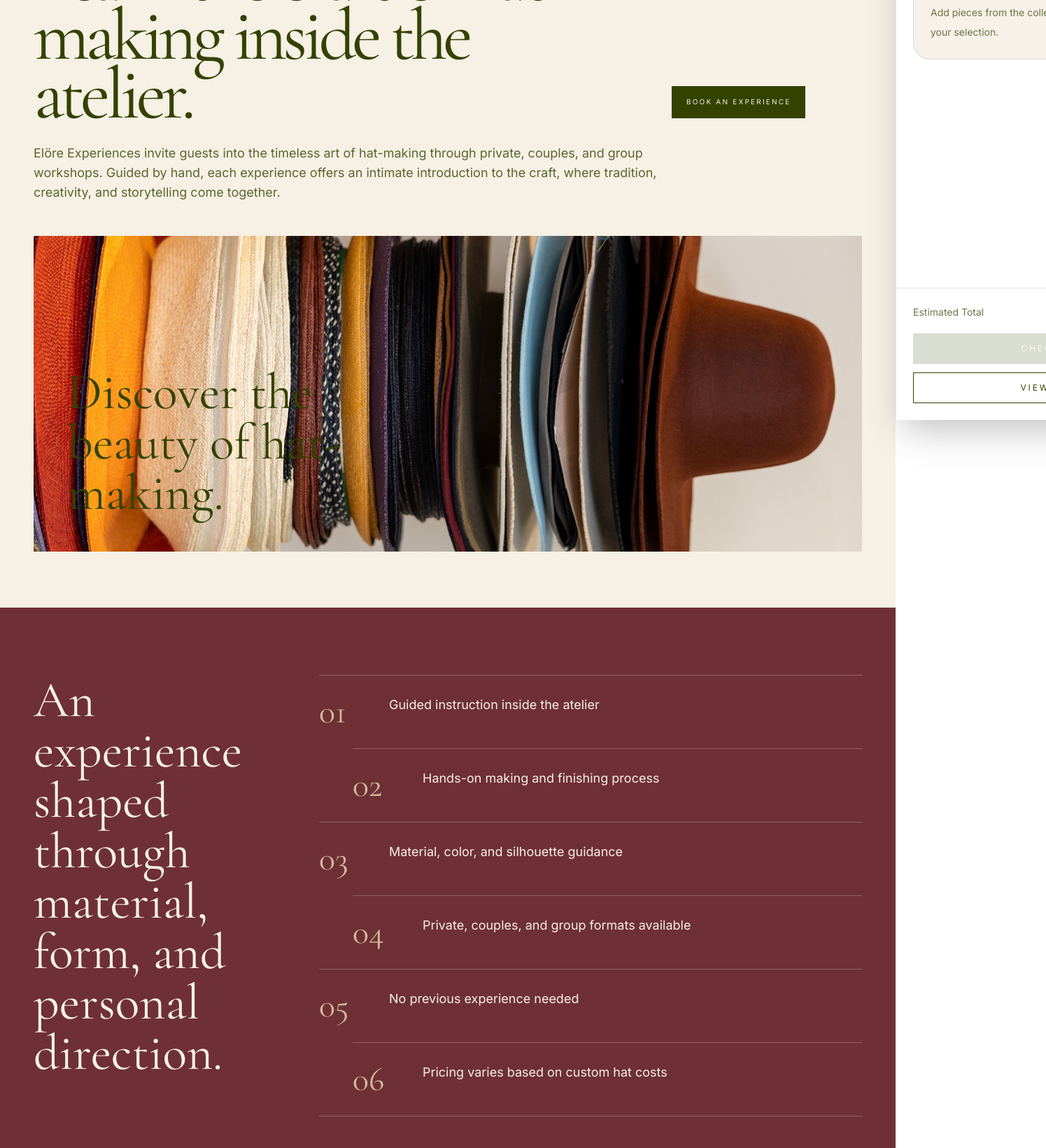
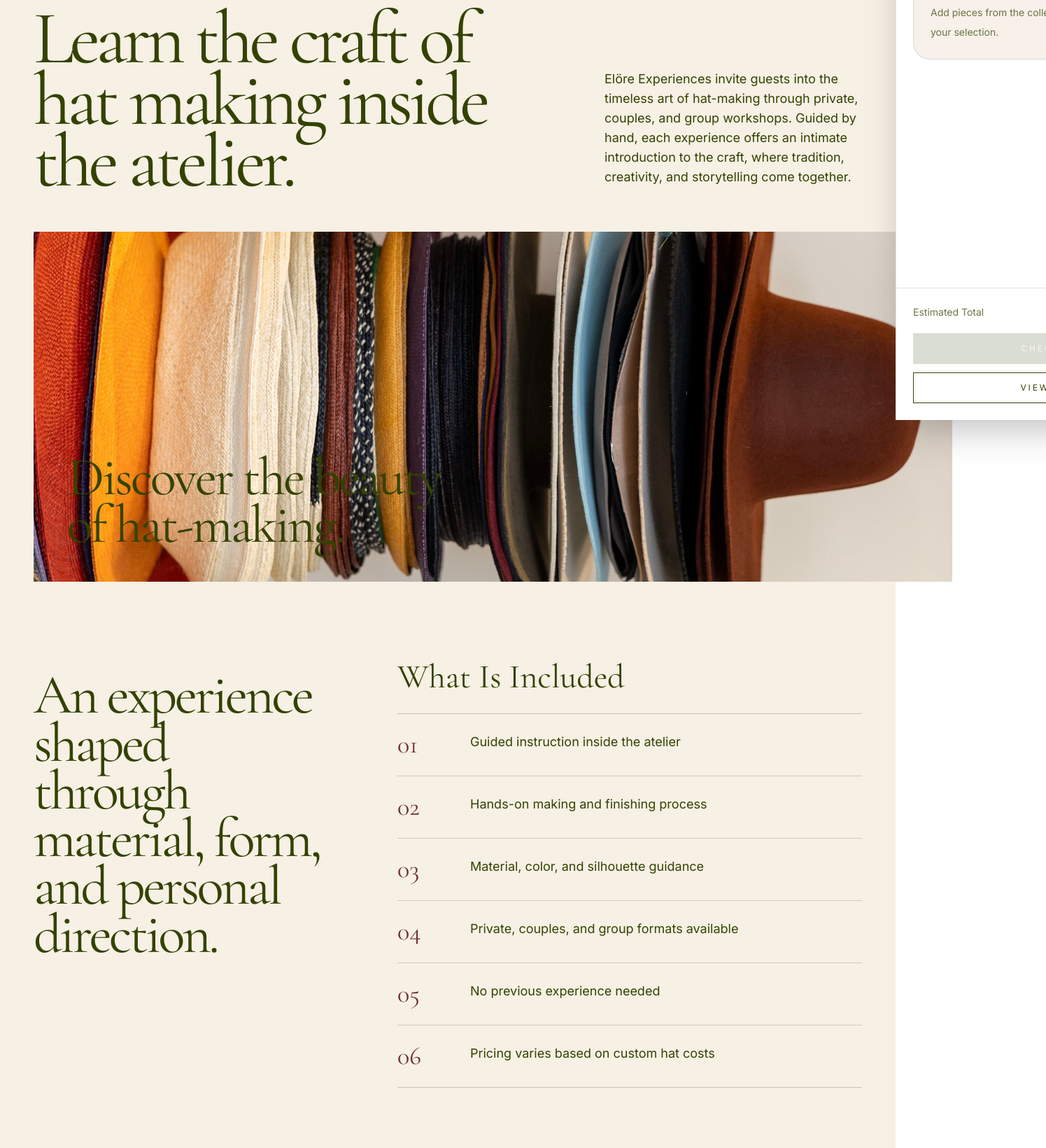
Before and after one commit to caliphsafe/elore-atelier, a Next.js app: page /experiences in a window 1280 px wide. Shown: the part 200-1840 px from the top of the page at 70% size, 1495 px wide, since content can reach past the window. Built offline with nearby package versions, Linux system fonts and the light colour scheme.

Commit message:
Add files via upload

```diff
--- a/app/experiences/page.tsx
+++ b/app/experiences/page.tsx
@@ -16,29 +16,26 @@ export default function ExperiencesPage() {
   return (
     <>
       <section className="bg-brand-bone text-brand-olive">
-        <div className="editorial-container px-5 pb-8 pt-10 md:px-8 md:pb-10 md:pt-14 lg:px-12 lg:pb-12">
-          <div className="grid gap-8 lg:grid-cols-12 lg:items-end">
-            <div className="lg:col-span-9">
-              <h1 className="serif-display max-w-[15ch] text-[clamp(4rem,8.2vw,8.8rem)] leading-[.8] tracking-[-.06em] text-brand-olive">
-                Learn the craft of hat making inside the atelier.
-              </h1>
-            </div>
-            <div className="lg:col-span-3 lg:pb-2">
-              <Link href="#workshop-booking" className="btn-olive w-fit">
-                Book an Experience
-              </Link>
-            </div>
+        <div className="editorial-container px-5 pb-9 pt-9 md:px-8 md:pb-12 md:pt-12 lg:px-12 lg:pb-14 lg:pt-14">
+          <Link href="#workshop-booking" className="btn-olive w-fit">
+            Book an Experience
+          </Link>
+
+          <div className="mt-10 grid gap-7 lg:grid-cols-12 lg:items-end lg:gap-10">
+            <h1 className="serif-display max-w-[13ch] text-[clamp(3.8rem,8.4vw,8.7rem)] leading-[.82] tracking-[-.055em] text-brand-olive lg:col-span-8">
+              Learn the craft of hat making inside the atelier.
+            </h1>
+
+            <p className="max-w-xl text-base leading-8 text-brand-olive/82 md:text-lg lg:col-span-4 lg:pb-2">
+              Elöre Experiences invite guests into the timeless art of hat-making through private, couples, and group workshops. Guided by hand, each experience offers an intimate introduction to the craft, where tradition, creativity, and storytelling come together.
+            </p>
           </div>
-
-          <p className="mt-7 max-w-4xl text-base leading-8 text-brand-olive/80 md:text-lg">
-            Elöre Experiences invite guests into the timeless art of hat-making through private, couples, and group workshops. Guided by hand, each experience offers an intimate introduction to the craft, where tradition, creativity, and storytelling come together.
-          </p>
         </div>
       </section>
 
-      <section className="bg-brand-bone px-5 pb-12 md:px-8 md:pb-16 lg:px-12 lg:pb-20">
-        <div className="editorial-container">
-          <div className="relative aspect-[4/3] overflow-hidden md:aspect-[16/7] lg:aspect-[21/8]">
+      <section className="bg-brand-bone pb-0">
+        <div className="editorial-container px-5 md:px-8 lg:px-12">
+          <div className="relative aspect-[16/8] min-h-[300px] overflow-hidden md:aspect-[16/6.8] lg:aspect-[21/8] lg:min-h-[500px]">
             <Image
               src="/images/experiences/hero.jpg"
               alt="ELÖRE Atelier hat-making experience"
@@ -47,9 +44,9 @@ export default function ExperiencesPage() {
               sizes="100vw"
               className="object-cover object-center"
             />
-            <div className="absolute inset-0 bg-gradient-to-t from-black/64 via-black/5 to-transparent" />
-            <div className="absolute inset-x-0 bottom-0 p-6 md:p-10 lg:p-12">
-              <h2 className="serif-display max-w-[16ch] text-4xl leading-[.92] text-white md:text-6xl lg:text-7xl">
+            <div className="absolute inset-0 bg-gradient-to-t from-black/68 via-black/5 to-transparent" />
+            <div className="absolute inset-x-0 bottom-0 p-6 md:p-9 lg:p-12">
+              <h2 className="serif-display max-w-[15ch] text-[clamp(3rem,6vw,6.4rem)] leading-[.88] tracking-[-.04em] text-white">
                 Discover the beauty of hat-making.
               </h2>
             </div>
@@ -57,25 +54,29 @@ export default function ExperiencesPage() {
         </div>
       </section>
 
-      <section className="bg-brand-maroon text-brand-bone">
-        <div className="editorial-container grid gap-10 px-5 py-16 md:px-8 lg:grid-cols-12 lg:px-12 lg:py-24">
-          <div className="lg:col-span-4">
-            <h2 className="serif-display text-5xl leading-[.88] text-brand-bone md:text-7xl">
+      <section className="bg-brand-bone px-5 py-16 text-brand-olive md:px-8 md:py-20 lg:px-12 lg:py-28">
+        <div className="editorial-container grid gap-10 lg:grid-cols-12 lg:gap-16">
+          <div className="lg:col-span-5 lg:pt-4">
+            <h2 className="serif-display max-w-[11ch] text-[clamp(3.5rem,6.2vw,6.8rem)] leading-[.86] tracking-[-.045em] text-brand-olive">
               An experience shaped through material, form, and personal direction.
             </h2>
           </div>
 
-          <div className="lg:col-span-8">
-            <div className="divide-y divide-brand-bone/25 border-y border-brand-bone/25">
+          <div className="lg:col-span-7">
+            <h3 className="serif-display text-4xl leading-none text-brand-olive md:text-5xl">
+              What Is Included
+            </h3>
+
+            <div className="mt-7 border-y border-brand-olive/25">
               {included.map((item, index) => (
                 <div
                   key={item}
-                  className={`grid gap-4 py-6 sm:grid-cols-[84px_1fr] sm:items-start md:py-7 ${index % 2 ? "md:ml-12" : ""}`}
+                  className="grid grid-cols-[56px_1fr] gap-4 border-b border-brand-olive/20 py-5 last:border-b-0 md:grid-cols-[80px_1fr] md:gap-6 md:py-6"
                 >
-                  <span className="serif-display text-5xl leading-none text-brand-sand">
+                  <span className="serif-display text-3xl leading-none text-brand-maroon md:text-4xl">
                     0{index + 1}
                   </span>
-                  <p className="max-w-2xl text-base leading-8 text-brand-bone md:text-lg">
+                  <p className="max-w-2xl text-base leading-7 text-brand-olive/82 md:text-lg md:leading-8">
                     {item}
                   </p>
                 </div>
@@ -85,38 +86,23 @@ export default function ExperiencesPage() {
         </div>
       </section>
 
-      <section className="overflow-hidden bg-brand-bone text-brand-olive">
-        <div className="editorial-container grid gap-10 px-5 py-16 md:px-8 lg:grid-cols-12 lg:items-center lg:px-12 lg:py-24">
-          <div className="lg:col-span-4">
-            <h2 className="serif-display text-5xl leading-[.9] text-brand-olive md:text-7xl">
-              Private, couples, and group workshops guided by the studio.
-            </h2>
-            <p className="mt-7 max-w-lg text-base leading-8 text-brand-olive/78 md:text-lg">
-              Each workshop is guided from beginning to end and shaped around the selected experience.
-            </p>
-          </div>
-
-          <div className="relative min-h-[380px] md:min-h-[520px] lg:col-span-8 lg:min-h-[620px]">
+      <section className="bg-brand-sand px-5 py-10 md:px-8 md:py-14 lg:px-12 lg:py-16">
+        <div className="editorial-container">
+          <div className="relative aspect-[4/3] min-h-[340px] overflow-hidden md:aspect-[16/8] md:min-h-[500px] lg:aspect-[21/9] lg:min-h-[620px]">
             <Image
               src="/images/experiences/materials.jpg"
               alt="ELÖRE hat-making materials"
               fill
-              sizes="(max-width:1024px) 100vw,66vw"
-              className="object-cover"
+              sizes="100vw"
+              className="object-cover object-center"
             />
           </div>
         </div>
       </section>
 
-      <section className="bg-brand-olive text-brand-bone">
-        <div className="editorial-container px-5 py-16 md:px-8 lg:px-12 lg:py-24">
-          <div className="mx-auto max-w-5xl text-center">
-            <h2 className="serif-display text-5xl leading-[.9] text-brand-bone md:text-7xl">
-              Discover the beauty of hat-making.
-            </h2>
-          </div>
-
-          <div className="mx-auto mt-10 max-w-xl md:mt-14">
+      <section className="bg-brand-olive px-5 py-20 md:px-8 md:py-28 lg:px-12 lg:py-36">
+        <div className="editorial-container">
+          <div className="mx-auto w-full max-w-[520px]">
             <ExperienceVideoFrame />
           </div>
         </div>
```
